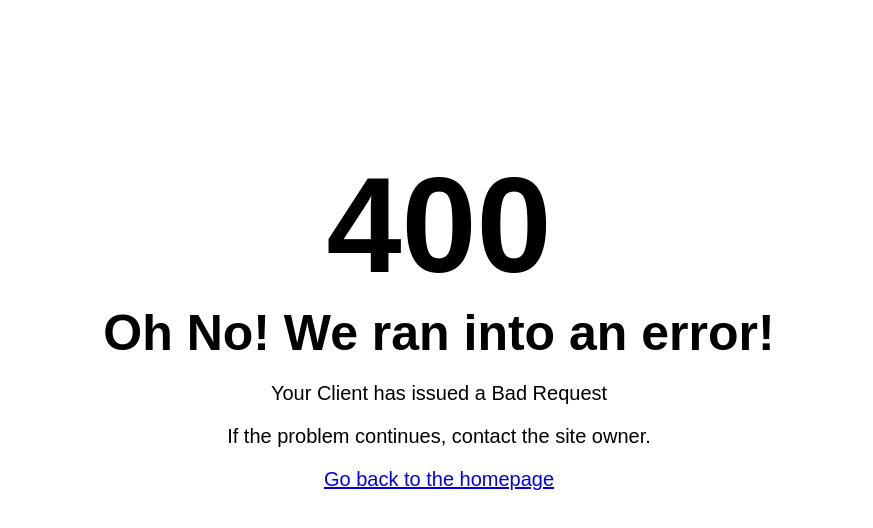
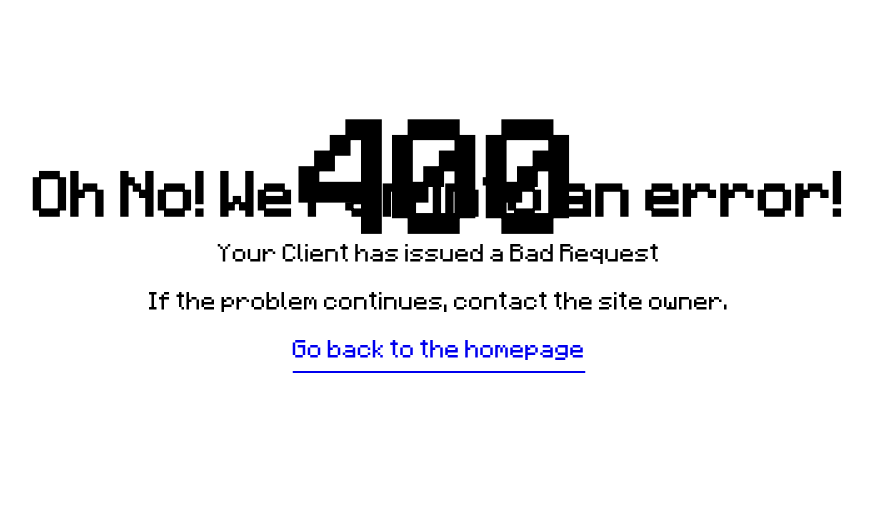
Before and after one commit to Cinnaminin/wyntermc, a plain HTML site: page 400.html in a window 1280 px wide. Shown: the whole page, without its empty margins (201-1074 px from the left). Drawn offline with Linux system fonts and the light colour scheme.

Commit message:
debug update 2

```diff
--- a/400.html
+++ b/400.html
@@ -6,28 +6,35 @@
     <link rel="icon" href="favicon.png" type="image/png">
     <title>400 - Bad Request</title>
     <style>
+        @font-face {
+          font-family: 'Minecraftia';
+          src: url('fonts/Minecraftia.ttf') format('truetype');
+        }
         body {
-      font-family: Arial, sans-serif;
+          font-family: 'Minecraftia';
           text-align: center;
-      padding: 50px;
+          padding: 1px;
           font-size: 16px;
         }
         h1 {
-      font-size: 135px;
-      margin-bottom: 1px;
+          font-size: 125px;
+          margin-bottom: -105px;
         }
         h2 {
           font-size: 50px;
-      margin-top: 1px;
-      margin-bottom: 20px;
+          margin-top: 0.4px;
+          margin-bottom: 10px;
         }
         p {
           font-size: 20px;
-      margin-top: 10px;
+          margin-top: 5px;
         }
         .url {
           color: red;
           word-wrap: break-word;
+        }
+        .gbth:hover {
+          color: #57D4E5;
         }
     </style>
 </head>
@@ -36,7 +43,7 @@
 <h2>Oh No! We ran into an error!</h2>
 <p>Your Client has issued a Bad Request</p>
 <p>If the problem continues, contact the site owner.</p>
-<p><a href="/">Go back to the homepage</a></p>
+<p><a href="/" class="gbth">Go back to the homepage</a></p>
 
 <script>
     document.getElementById('url').textContent = window.location.href;
```
Also changed, not shown: 401.html (+15 -8 lines), 403.html (+15 -8 lines), 404.html (+15 -8 lines), 405.html (+15 -8 lines), 429.html (+15 -8 lines), 500.html (+15 -8 lines), 503.html (+15 -8 lines), trigger-event.html (added, +29 -0 lines). Lines whose indentation alone changed are shown as unchanged.
